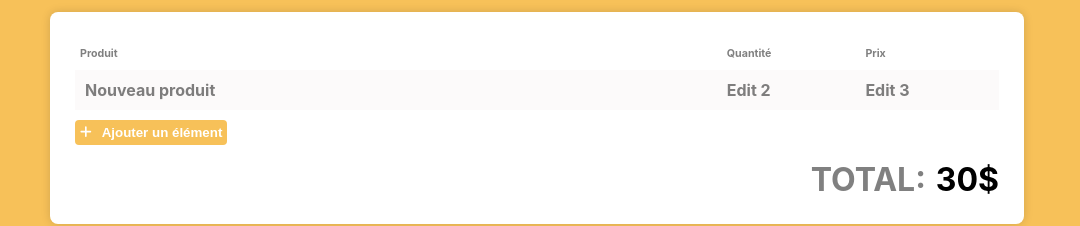
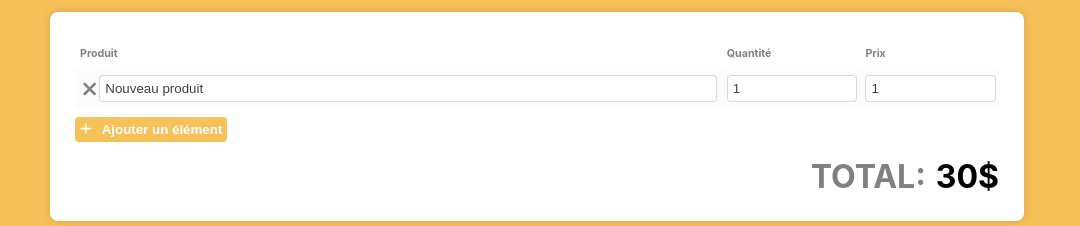
Before and after one commit to bngo42/KADI, a React (Create React App) app: page /list/new in a window 1280 px wide. Shown: the part 182-408 px from the top of the page, without its empty margins (103-1183 px from the left). Built offline with nearby package versions, Linux system fonts and the light colour scheme.

Commit message:
Add edit inputs Fix save state Still some issues

```diff
--- a/src/App.tsx
+++ b/src/App.tsx
@@ -4,8 +4,6 @@ import {useEffect, useState} from "react";
 import ShoppingListGrid from 'components/shopping-list-grid/shopping-list-grid';
 import ShoppingList from "components/shopping-list/shopping-list";
 import {getParsedLocalStorageItem, setLocalStorageItem} from "utils/storage.utils";
-
-import {tempData} from "models/shopping-list.model";
 
 import Logo from 'assets/logo.png';
 import './App.scss';
@@ -18,7 +16,7 @@ function App() {
     const list = getParsedLocalStorageItem('shopping-lists');
 
     if (!list) {
-      setLocalStorageItem('shopping-lists', [tempData]);
+      setLocalStorageItem('shopping-lists', []);
     }
   }, []);
   useEffect(() => setCurrentLocation(location.pathname), [location]);
--- a/src/components/checkbox/checkbox.tsx
+++ b/src/components/inputs/checkbox/checkbox.tsx
@@ -1,9 +1,9 @@
 import './checkbox.scss';
 
 export interface CheckBoxProps {
-  label: any;
   value: any;
-  onValueChange: () => any
+  label?: any;
+  onValueChange?: () => any
 }
 
 const Checkbox = (props: CheckBoxProps) => {
--- /dev/null
+++ b/src/components/inputs/input/input.model.ts
@@ -0,0 +1,11 @@
+export interface InputProps {
+  value: any;
+  type: InputType;
+  onValueChange: (e: any) => any
+  placeholder?: string;
+}
+
+export enum InputType {
+  Text = 'text',
+  Number = 'number'
+}
--- /dev/null
+++ b/src/components/inputs/input/input.scss
@@ -0,0 +1,30 @@
+.input-style {
+  border: 1px solid rgba(0, 0, 0, 0.15);
+  background-color: white;
+  border-radius: 4px;
+  height: 100%;
+  width: 100%;
+  display: flex;
+  position: relative;
+  overflow: hidden;
+
+  input {
+    width: 100%;
+    height: 100%;
+    border: none;
+    background-color: transparent;
+    outline: none;
+    padding: 5px;
+    color: rgba(0, 0, 0, 0.75);
+
+    &::-webkit-outer-spin-button,
+    &::-webkit-inner-spin-button {
+      -webkit-appearance: none;
+      margin: 0;
+    }
+
+    &[type=number] {
+      -moz-appearance: textfield;
+    }
+  }
+}
--- /dev/null
+++ b/src/components/inputs/input/input.tsx
@@ -0,0 +1,13 @@
+import {InputProps} from "./input.model";
+import './input.scss';
+
+const Input = (props: InputProps) => {
+  return <div className="input-style">
+    <input
+      type={ props.type }
+      value={ props.value }
+      onChange={ (e) => props.onValueChange(e.target.value) }/>
+  </div>
+}
+
+export default Input;
--- a/src/components/shopping-list-row/shopping-list-row.scss
+++ b/src/components/shopping-list-row/shopping-list-row.scss
@@ -5,7 +5,8 @@
   user-select: none;
 
   td {
-    padding: 10px 5px;
+    padding: 5px;
+    white-space: nowrap;
   }
 
   .delete-btn {
@@ -14,7 +15,12 @@
     height: 20px;
     cursor: pointer;
 
-    &:hover {
+    &.disabled {
+      color: grey;
+      cursor: unset;
+    }
+
+    &:not(.disabled):hover {
       opacity: 0.5;
     }
   }
--- a/src/components/shopping-list-row/shopping-list-row.tsx
+++ b/src/components/shopping-list-row/shopping-list-row.tsx
@@ -3,11 +3,14 @@ import {useContext, useState} from "react";
 import {FontAwesomeIcon} from '@fortawesome/react-fontawesome';
 import {faXmark} from '@fortawesome/free-solid-svg-icons';
 
-import Checkbox from "components/checkbox/checkbox";
+import Checkbox from "components/inputs/checkbox/checkbox";
+import Input from "components/inputs/input/input";
+
 import {CurrentViewMode} from "components/shopping-list/shopping-list";
-
 import {ShoppingListRowData} from "models/shopping-list.model";
 import {ViewMode} from "models/view.model";
+import {InputType} from "components/inputs/input/input.model";
+
 
 import './shopping-list-row.scss';
 
@@ -20,25 +23,37 @@ interface ShoppingListRowProps {
 const ShoppingListRow = (props: ShoppingListRowProps) => {
   const Current = useContext(CurrentViewMode);
   const [isChecked, setIsChecked] = useState(false);
+  const [ price, setPrice ] = useState(props.data.price);
+  const [ quantity, setQuantity ] = useState(props.data.price);
+  const [ name, setName ] = useState(props.data.name);
   const handleChange = () => setIsChecked(isChecked);
+  const deleteItem = () => {
+    if (props.itemCount > 1) {
+      props.onDelete();
+    }
+  };
 
   return <tr className="shopping-list-row">
     {
-      Current === ViewMode.Default ? <>
-        <td><Checkbox label={ props.data.name } value={isChecked} onValueChange={handleChange}/></td>
-        <td>{ props.data.quantity }</td>
-        <td>{ props.data.price }</td>
+      Current === ViewMode.Default ?
+      <>
+        <td><Checkbox label={ name } value={isChecked} onValueChange={handleChange}/></td>
+        <td>{ quantity }</td>
+        <td>{ price }</td>
       </>
       :
       <>
         <td>
           <div className="product-name">
-            { (props.itemCount > 1) && <FontAwesomeIcon icon={ faXmark } className="delete-btn" onClick={ props.onDelete }/> }
-            <span className="product-label">{ props.data.name }</span>
+            <FontAwesomeIcon
+              icon={ faXmark }
+              className={`delete-btn ${ props.itemCount > 1 ? '' : 'disabled' }`}
+              onClick={ deleteItem }/>
+            <Input type={ InputType.Text } value={ name } onValueChange={ (newName) => setName(newName)}/>
           </div>
         </td>
-        <td>Edit 2</td>
-        <td>Edit 3</td>
+        <td><Input type={ InputType.Number } value={ quantity } onValueChange={ (newQuantity) => setQuantity(newQuantity)}/></td>
+        <td><Input type={ InputType.Number } value={ price } onValueChange={ (newPrice) => setPrice(newPrice)}/></td>
       </>
     }
   </tr>
--- a/src/components/shopping-list/shopping-list.tsx
+++ b/src/components/shopping-list/shopping-list.tsx
@@ -74,9 +74,9 @@ const ShoppingList = () => {
   const toggleMode = () => {
     if (listMode === ViewMode.Default) {
       setListMode(ViewMode.Edit);
-      ListService.saveList(listData);
     } else {
       setListMode(ViewMode.Default);
+      ListService.saveList(listData);
     }
   }
 
--- a/src/models/shopping-list.model.ts
+++ b/src/models/shopping-list.model.ts
@@ -11,27 +11,3 @@ export interface ShoppingListRowData {
   quantity: number;
   price: number;
 }
-
-export const tempData: ShoppingListData = {
-  id: 'xxxxx',
-  title: 'Testing shopping list',
-  date: 'Thu Aug 18 2022 20:18:05 GMT+0200',
-  data: [
-    {
-      id: 'aaa',
-      name: 'Product 1',
-      quantity: 1,
-      price: 10.00
-    }, {
-      id: 'bbb',
-      name: 'Product 2',
-      quantity: 1,
-      price: 2.50
-    },     {
-      id: 'ccc',
-      name: 'Product 3',
-      quantity: 3,
-      price: 7.99
-    }
-  ]
-};
--- a/src/services/list.service.ts
+++ b/src/services/list.service.ts
@@ -35,7 +35,7 @@ const ListService = {
       uid.push(ALPH_NUM[Math.round((Math.random() * ALPH_NUM.length))]);
     }
 
-    return uid.join();
+    return uid.join('');
   },
   getUID: (length: number = 5): string => {
     let id = ListService.getID(length);
```
Also changed, not shown: src/components/inputs/checkbox/checkbox.scss (renamed from src/components/checkbox/checkbox.scss).
